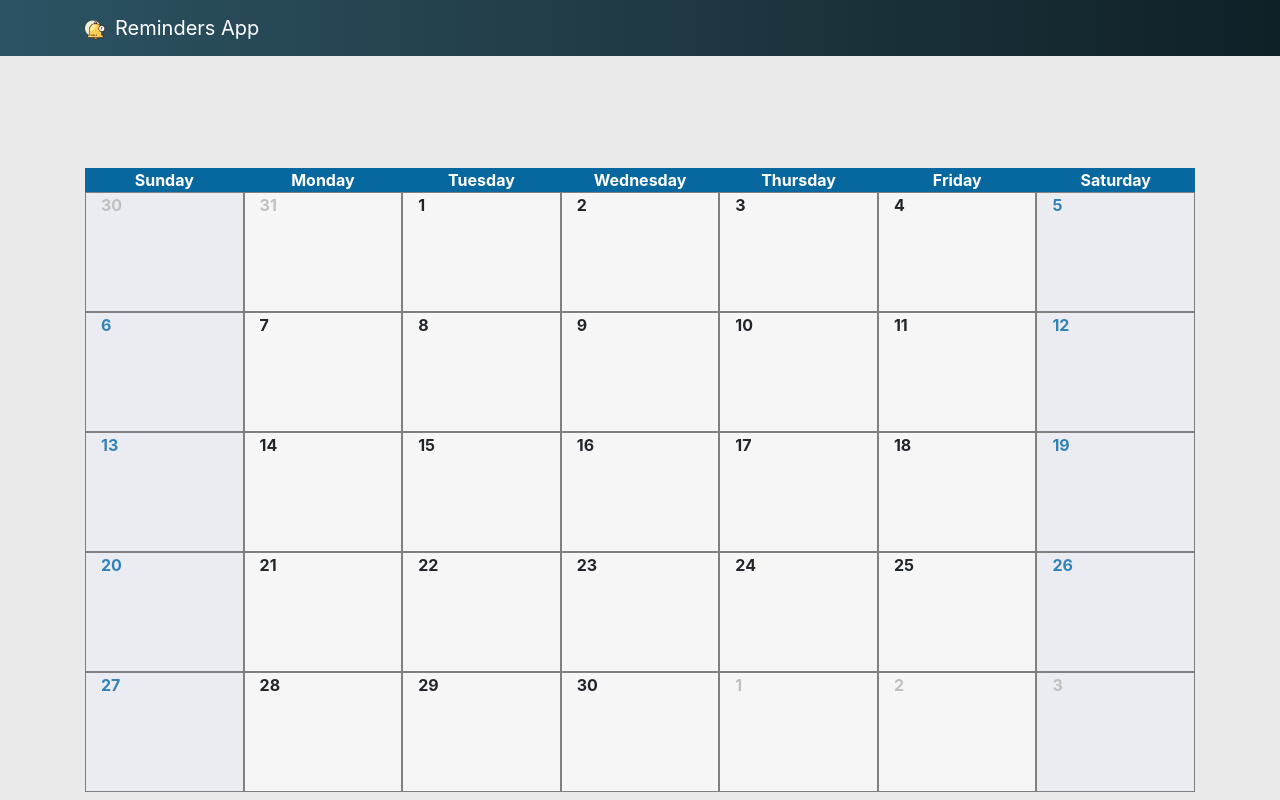
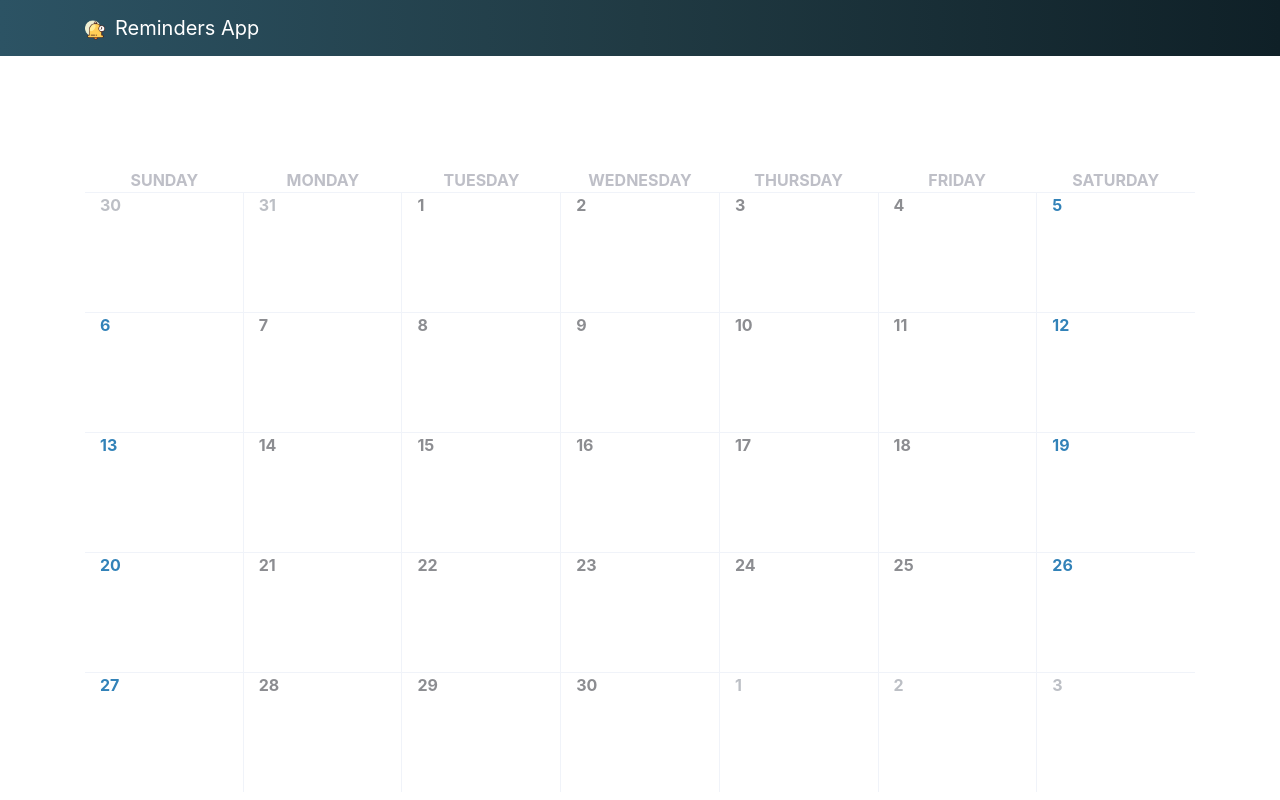
Before and after one commit to everas7/remiders-app, a React (Create React App) app: page /reminders in a window 1280 px wide. Built offline with nearby package versions, Linux system fonts and the light colour scheme.

Commit message:
Improves calendar appearance. Adds input text element. Adds reminders form

```diff
--- a/src/app/common/calendar/Calendar.tsx
+++ b/src/app/common/calendar/Calendar.tsx
@@ -1,12 +1,8 @@
-import React from 'react';
+import React, {MouseEvent} from 'react';
 import { Container, Row, Col } from 'react-bootstrap';
 import { CalendarItem } from './calendar-item/CalendarItem';
 import { CalendarHeader } from './calendar-header/CalendarHeader';
-import {
-  daysInMonth,
-  isWeekend,
-  isSameMonth,
-} from '../../helpers/date-helper';
+import { daysInMonth, isWeekend, isSameMonth } from '../../helpers/date-helper';
 
 const DAYS_PER_ROW = 7;
 
@@ -35,7 +31,11 @@ export const getCalendarMonth = (
   return calendar;
 };
 
-export const Calendar = () => {
+interface Props {
+  onItemClick: (event: MouseEvent<HTMLDivElement, globalThis.MouseEvent>, date: Date) => void;
+}
+
+export const Calendar: React.FC<Props> = ({ onItemClick }) => {
   const currentDate = new Date();
   const calendarMonth: CalendarMonth = getCalendarMonth(
     currentDate.getMonth(),
@@ -44,12 +44,14 @@ export const Calendar = () => {
   return (
     <Container fluid>
       <CalendarHeader />
-      {calendarMonth.map((week) => (
-        <Row>
-          {week.map((date) => (
+      {calendarMonth.map((week, weekIndex) => (
+        <Row key={weekIndex}>
+          {week.map((date, dayIndex) => (
             <CalendarItem
+              key={weekIndex + dayIndex}
               inverted={isWeekend(date)}
               disabled={!isSameMonth(date, currentDate)}
+              onClick={(e) => onItemClick(e, date)}
             >
               {date.getDate()}
             </CalendarItem>
--- a/src/app/common/calendar/calendar-header/CalendarHeader.css
+++ b/src/app/common/calendar/calendar-header/CalendarHeader.css
@@ -1,6 +1,7 @@
 .calendar-header__container {
-  background-color: #07689f;
-  color: #fff;
+  color: #BEBFC7;
   text-align: center;
   font-weight: bold;
+  text-transform: uppercase;
+  cursor: default;
 }
--- a/src/app/common/calendar/calendar-header/CalendarHeader.tsx
+++ b/src/app/common/calendar/calendar-header/CalendarHeader.tsx
@@ -7,8 +7,8 @@ import { WEEK_DAYS } from './constants';
 export const CalendarHeader = () => {
   return (
     <Row className="calendar-header__container">
-      {WEEK_DAYS.map((dayName) => (
-        <Col>{dayName}</Col>
+      {WEEK_DAYS.map((dayName, index) => (
+        <Col key={index}>{dayName}</Col>
       ))}
     </Row>
   );
--- a/src/app/common/calendar/calendar-item/CalendarItem.css
+++ b/src/app/common/calendar/calendar-item/CalendarItem.css
@@ -1,13 +1,18 @@
 .calendar-item {
-  border: 1px gray solid;
-  background-color: #f6f6f6;
+  background-color: #ffffff;
   display: flex;
   flex-direction: column;
   min-height: 120px;
+  border-top: 0.5px #F0F3F9 solid;
 }
 
+.calendar-item:not(:last-child) {
+  border-right: 0.5px #F0F3F9 solid;
+}
+
+
 .calendar-item--inverted {
-  background-color: #ebecf1;
+  background-color: #ffffff;
 }
 
 .calendar-item--inverted .calendar-item__header {
@@ -15,12 +20,14 @@
 }
 
 .calendar-item--disabled .calendar-item__header {
-  color: #c0c0c0;
+  color: #BCBFC5;
 }
 
 .calendar-item__header {
   height: 30px;
   font-weight: bold;
+  color:#8C8D91;
+  cursor: default;
 }
 
 .calendar-item__content {
--- a/src/app/common/calendar/calendar-item/CalendarItem.tsx
+++ b/src/app/common/calendar/calendar-item/CalendarItem.tsx
@@ -1,19 +1,22 @@
-import React from 'react';
+import React, {MouseEvent} from 'react';
 import './CalendarItem.css';
 import { Col, Button } from 'react-bootstrap';
 
 interface Props {
   inverted?: boolean;
   disabled?: boolean;
+  onClick: (event: MouseEvent<HTMLDivElement, globalThis.MouseEvent>) => void;
 }
 
 export const CalendarItem: React.FC<Props> = ({
   inverted,
   children,
   disabled = false,
+  onClick,
 }) => {
   return (
     <Col
+      onClick={onClick}
       className={`calendar-item ${inverted ? 'calendar-item--inverted' : ''} ${
         disabled ? 'calendar-item--disabled' : ''
       }`}
@@ -21,7 +24,6 @@ export const CalendarItem: React.FC<Props> = ({
       <div className="calendar-item__header">{children}</div>
       <div className="calendar-item__content">
         <div className="calendar-item__reminder"></div>
-        <Button variant="info" className="add-reminder">Add Reminder</Button>
       </div>
     </Col>
   );
--- /dev/null
+++ b/src/app/common/input-text/InputText.tsx
@@ -0,0 +1,10 @@
+import React from 'react';
+import { Form, Col, FormControlProps, } from 'react-bootstrap';
+
+interface Props extends FormControlProps {
+  placeholder: string;
+}
+
+export const InputText: React.FC<Props> = ({ ...props }) => {
+  return <Form.Control type="text" {...props}></Form.Control>;
+};
--- a/src/app/layout/styles.css
+++ b/src/app/layout/styles.css
@@ -1,5 +1,5 @@
 body {
-  background-color: rgb(234, 234, 234) !important;
+  background-color: #fff !important;
 }
 
 .navbar.navbar-expand-md {
--- a/src/features/reminders/Reminders.tsx
+++ b/src/features/reminders/Reminders.tsx
@@ -1,6 +1,46 @@
-import React from 'react';
+import React, { useState, useRef, MouseEvent } from 'react';
 import { Calendar } from '../../app/common/calendar/Calendar';
+import { Modal, Overlay, Popover } from 'react-bootstrap';
+import { RemindersForm } from './form/RemindersForm';
 
 export const Reminders = () => {
-  return <Calendar />;
+  const [show, setShow] = useState(false);
+  const [target, setTarget] = useState<EventTarget>();
+  const ref = useRef(null);
+
+  const handleCalendarItemClick = (
+    event: MouseEvent<HTMLDivElement, globalThis.MouseEvent>
+  ) => {
+    console.log(event)
+    if (!show) {
+      setShow(!show);
+      setTarget(event.currentTarget);
+    }
+  };
+
+  const handleClose = () => {
+    setShow(false);
+    setTarget(undefined);
+  };
+
+  return (
+    <div ref={ref}>
+      <Calendar onItemClick={handleCalendarItemClick} />
+      <Overlay
+        show={show}
+        target={target as any}
+        placement="right"
+        container={ref.current}
+        containerPadding={20}
+        rootClose
+        onHide={handleClose}
+      >
+        <Popover id="popover-contained">
+          <Popover.Content>
+            <RemindersForm />
+          </Popover.Content>
+        </Popover>
+      </Overlay>
+    </div>
+  );
 };
--- /dev/null
+++ b/src/features/reminders/form/RemindersForm.tsx
@@ -0,0 +1,33 @@
+import React, { useState } from 'react';
+import { Form } from 'react-bootstrap';
+import { InputText } from '../../../app/common/input-text/InputText';
+
+export const RemindersForm = () => {
+  const [form, setForm] = useState({
+    reminder: {
+      value: '',
+      valid: false,
+      validators: [],
+    },
+  });
+
+  const handleReminderChange = (e: React.ChangeEvent<HTMLInputElement>) => {
+    setForm({
+      ...form,
+      reminder: {
+        ...form.reminder,
+        value: e.target.value,
+      },
+    });
+  };
+
+  return (
+    <Form>
+      <InputText
+        value={form.reminder.value}
+        onChange={handleReminderChange}
+        placeholder="Reminder"
+      />
+    </Form>
+  );
+};
```
